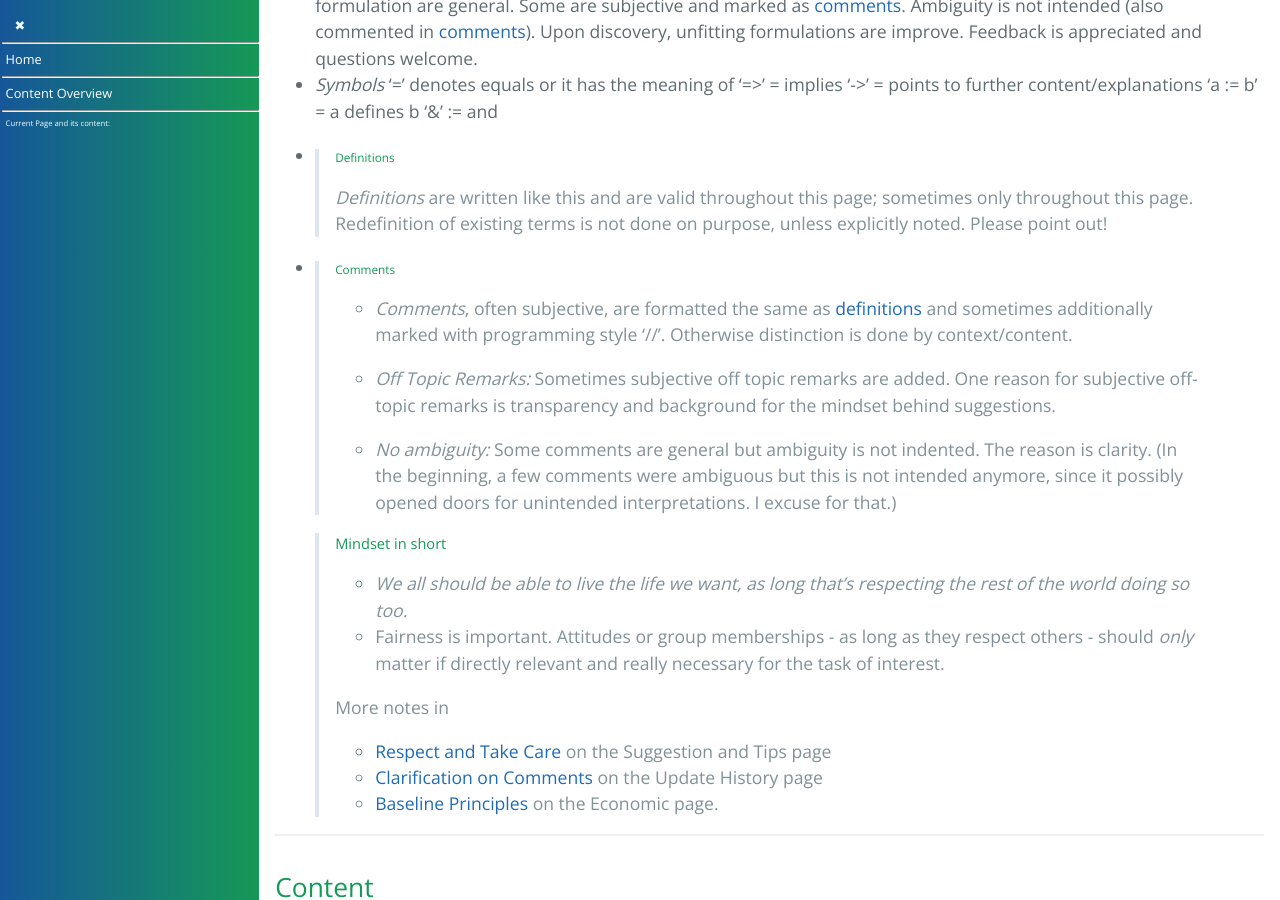
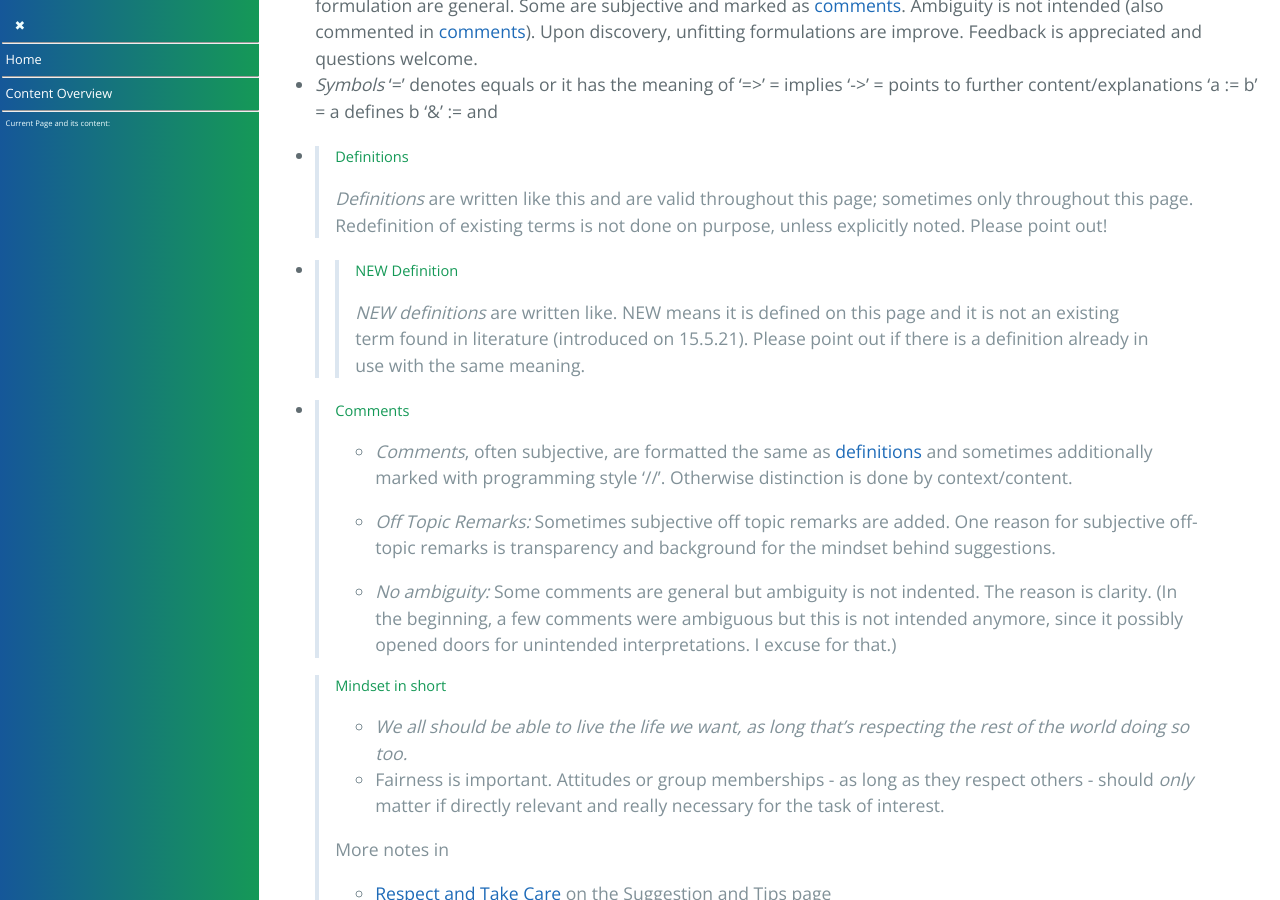
Before and after one commit to forestgrape/coronavirus, a Jekyll site: the page built from index.md, in a window 1280 px wide and 900 px high, scrolled down 2686 px. Built offline with Jekyll 4.4.1, drawn with Linux system fonts in a browser that asks for light colours; our own code applies the rules of GitHub Pages for plain Markdown files.

Commit message:
new defs marked with >>

```diff
--- a/index.md
+++ b/index.md
@@ -85,10 +85,13 @@
    '&' := and <!--('&' has a higher precedence than 'and')-->
 
 
-*   > ###### Definitions
+*   > ##### Definitions
     > *Definitions* are written like this and are valid throughout this page; sometimes only throughout this page. Redefinition of existing terms is not done on purpose, unless explicitly noted. Please point out!
 
-*   > ###### Comments
+*   >> ##### NEW Definition
+    >> *NEW definitions* are written like. NEW means it is defined on this page and it is not an existing term found in literature (introduced on 15.5.21). Please point out if there is a definition already in use with the same meaning.
+
+*   > ##### Comments
     > * _Comments_, often subjective, are formatted the same as [definitions](#definitions) and sometimes additionally marked with programming style '//'. Otherwise distinction is done by context/content.
     >
     > * _Off Topic Remarks:_ Sometimes subjective off topic remarks are added. One reason for subjective off-topic remarks is transparency and background for the mindset behind suggestions.
```
